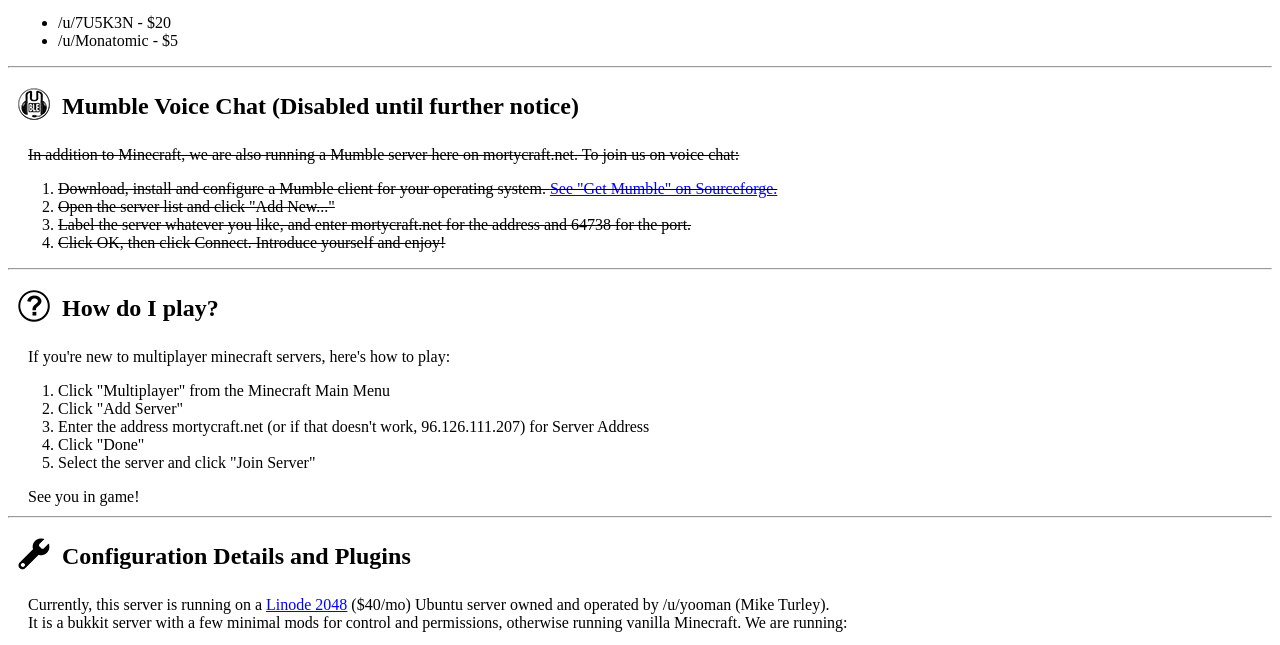
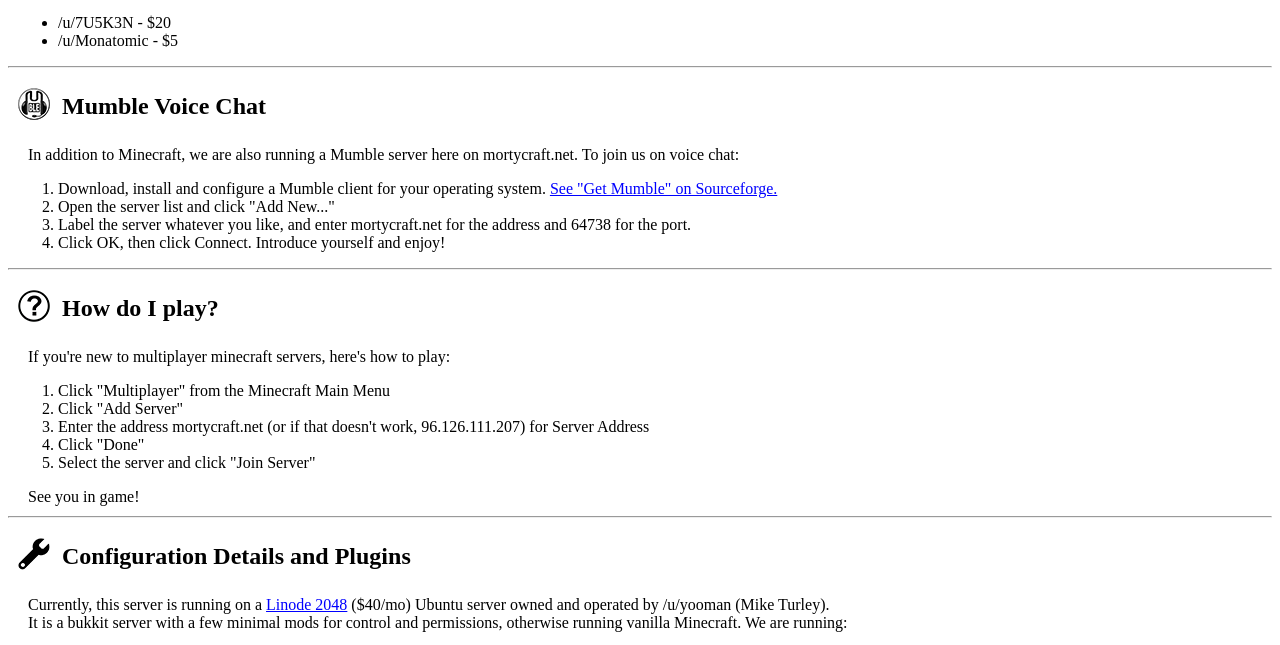
Before and after one commit to mturley/mortycraft-www, a plain HTML site: page index.html in a window 1280 px wide. Shown: the part 1081-1726 px from the top of the page. Drawn offline with nearby package versions, Linux system fonts and the light colour scheme.

Commit message:
mumble on

```diff
--- a/index.html
+++ b/index.html
@@ -57,7 +57,7 @@
         <img class="dark" style="display: none;" src="link-ext-inv.png" />
       </a> (Disabled) &nbsp;|&nbsp;
       <a href="#donate">Donations</a> &nbsp;|&nbsp;
-      <a href="#mumble" style="text-decoration: line-through;">Mumble Voice Chat</a> (Disabled) &nbsp;|&nbsp;
+      <a href="#mumble">Mumble Voice Chat</a> &nbsp;|&nbsp;
       <a href="#howtoplay">How do I play?</a> &nbsp;|&nbsp;
       <a href="#config">Server Configuration</a> &nbsp;|&nbsp;
       <a href="#stats">Server Performance</a>
@@ -150,11 +150,11 @@
 
   <hr id="mumble" />
   <div class="indent">
-    <h2 class="wicon32"><img class="light" src="mumble32.png" /><img class="dark" src="mumble32-inv.png" style="display: none;" />&nbsp; Mumble Voice Chat (Disabled until further notice)</h2>
-    <p style="text-decoration: line-through;">
+    <h2 class="wicon32"><img class="light" src="mumble32.png" /><img class="dark" src="mumble32-inv.png" style="display: none;" />&nbsp; Mumble Voice Chat</h2>
+    <p>
       In addition to Minecraft, we are also running a Mumble server here on mortycraft.net.  To join us on voice chat:
     </p>
-    <ol style="text-decoration: line-through;">
+    <ol>
       <li>
         Download, install and configure a Mumble client for your operating system.
         <a href="http://mumble.sourceforge.net/" target="_blank">See "Get Mumble" on Sourceforge.</a>
```
